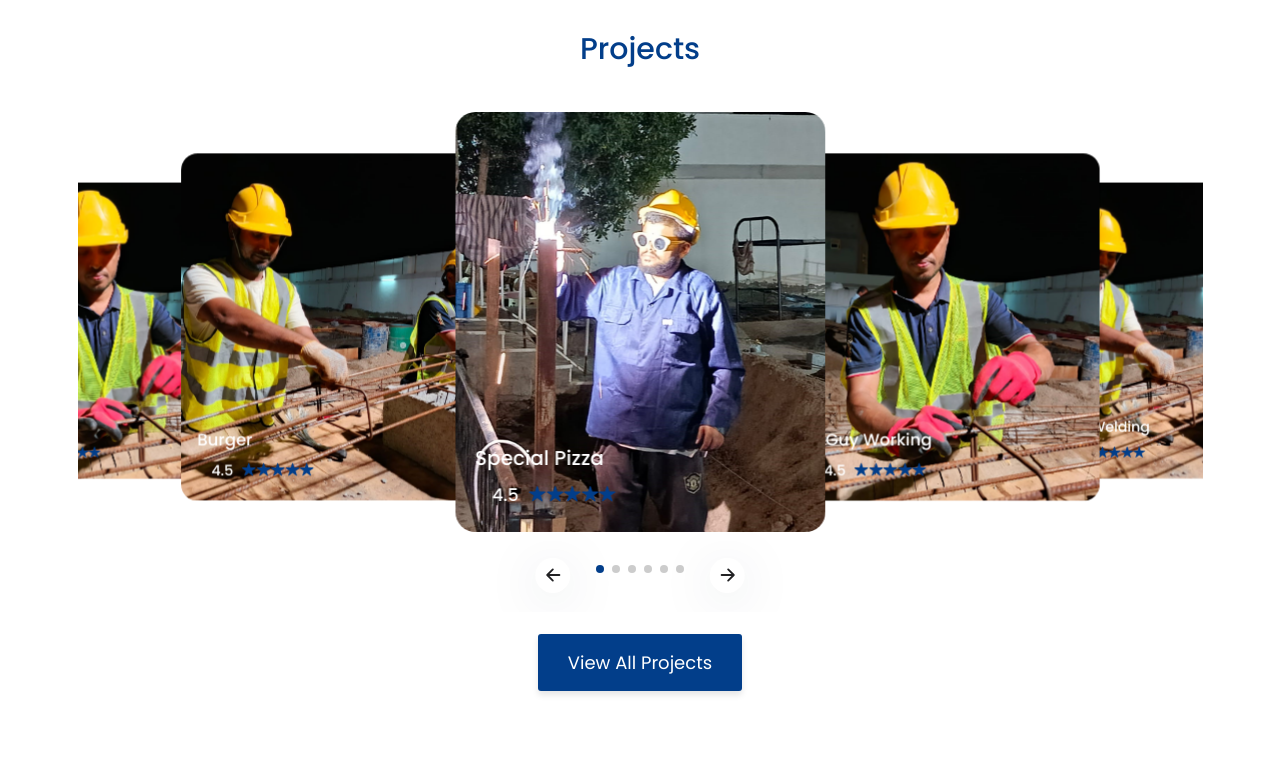
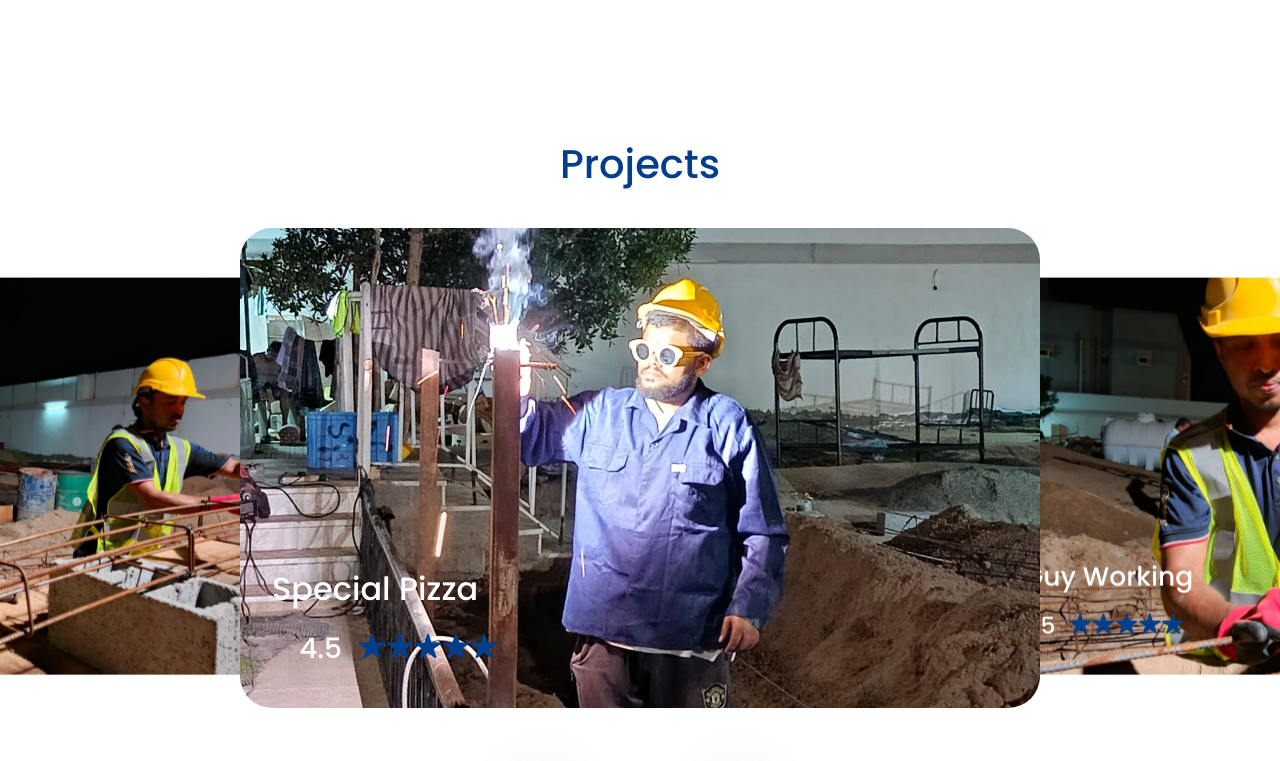
Before and after one commit to masud1901/SA-east-website-project, a React (Vite) app: page / in a window 1280 px wide. Shown: the part 1299-2060 px from the top of the page. Built offline with nearby package versions, Linux system fonts and the light colour scheme.

Commit message:
worked with css on project slider

```diff
--- a/src/components/ProjectsSlider.jsx
+++ b/src/components/ProjectsSlider.jsx
@@ -53,11 +53,11 @@ const TrendingSlider = () => {
 
   return (
     <section id="Projects">
-      <div className="container">
+      <div className="projects-container">
         {/* <h3 className="text-center section-subheading">- popular Delivery -</h3> */}
         <h1 className="text-center section-heading">Projects</h1>
       </div>
-      <div className="container">
+      <div className="swiper-container">
         <Swiper
           effect={"coverflow"}
           grabCursor={true}
@@ -110,7 +110,7 @@ const TrendingSlider = () => {
           </div>
         </Swiper>
       </div>
-      <div className="button-container">
+      <div className="button-projects-container">
         <button className="view-all-button" onClick={handleButtonClick}>
           View All Projects
         </button>
--- a/src/css/ProjectsSlider.css
+++ b/src/css/ProjectsSlider.css
@@ -15,67 +15,12 @@
     --bg: #f5f5f5;
 }
 
-html {
-  font-size: 62.5%;
-  font-family: "Montserrat", sans-serif;
-  scroll-behavior: smooth;
-}
-
-@media (min-width: 1440px) {
-  html {
-    zoom: 1.5;
-  }
-}
-
-@media (min-width: 2560px) {
-  html {
-    zoom: 1.7;
-  }
-}
-
-@media (min-width: 3860px) {
-  html {
-    zoom: 2.5;
-  }
-}
-
-::-webkit-scrollbar {
-  width: 1.3rem;
-}
-
-::-webkit-scrollbar-thumb {
-  border-radius: 1rem;
-  background: #797979;
-  transition: all 0.5s ease-in-out;
-}
-
-::-webkit-scrollbar-thumb:hover {
-  background: #222224;
-}
-
-::-webkit-scrollbar-track {
-  background: #f9f9f9;
-}
-
-body {
-  font-size: 1.6rem;
-  background: var(--bg);
-}
-
-.container {
-  max-width: 124rem;
-  padding: 0 1rem;
-  margin: 0 auto;
-}
-
 .text-center {
     text-align: center;
 }
 
 .section-heading {
-  font-size: 3rem;
     color: var(--primary);
-  padding: 2rem 0;
 }
 
 #Projects {
@@ -89,37 +34,37 @@ body {
 }
 
 #Projects .projects-slider {
-  height: 52rem;
+    height: 40rem; /* Changed from 52rem */
     padding: 2rem 0;
     position: relative;
 }
 
 @media (max-width: 500px) {
     #Projects .projects-slider {
-    height: 45rem;
+        height: 35rem; /* Adjusted for smaller screens */
     }
 }
 
 .projects-slide {
-  width: 37rem;
-  height: 42rem;
+    width: 50rem; /* Changed from 37rem */
+    height: 30rem; /* Changed from 42rem */
     position: relative;
 }
 
 @media (max-width: 500px) {
     .projects-slide {
-    width: 28rem !important;
-    height: 36rem !important;
+        width: 100% !important;
+        height: 25rem !important; /* Adjusted for smaller screens */
     }
     .projects-slide .projects-slide-img img {
-    width: 28rem !important;
-    height: 36rem !important;
+        width: 100% !important;
+        height: 25rem !important; /* Adjusted for smaller screens */
     }
 }
 
 .projects-slide .projects-slide-img img {
-  width: 37rem;
-  height: 42rem;
+    width: 50rem; /* Changed from 37rem */
+    height: 30rem; /* Changed from 42rem */
     border-radius: 2rem;
     object-fit: cover;
 }
@@ -235,17 +180,15 @@ body {
     background: var(--primary);
 }
 
-.button-container {
+.button-projects-container {
     display: flex;
     justify-content: center;
     align-items: center;
-  /* margin-top: 40px; */
-  /* Add a height if you want vertical centering in a specific space */
     height: 100px;
 }
 
 .view-all-button {
-  background-color: #023e8a; /* Using the primary color from your original CSS */
+    background-color: #023e8a;
     color: white;
     border: none;
     padding: 15px 30px;
```
Lines whose indentation alone changed are shown as unchanged.
